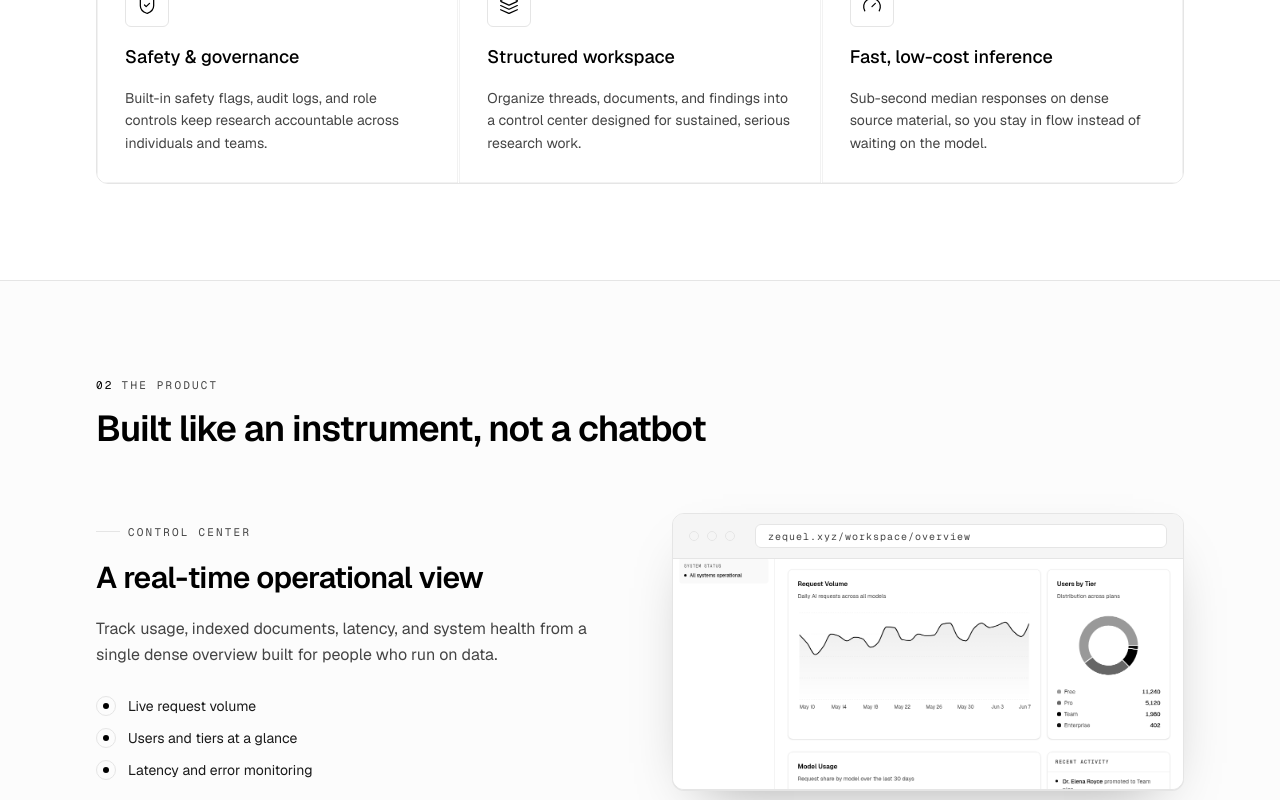
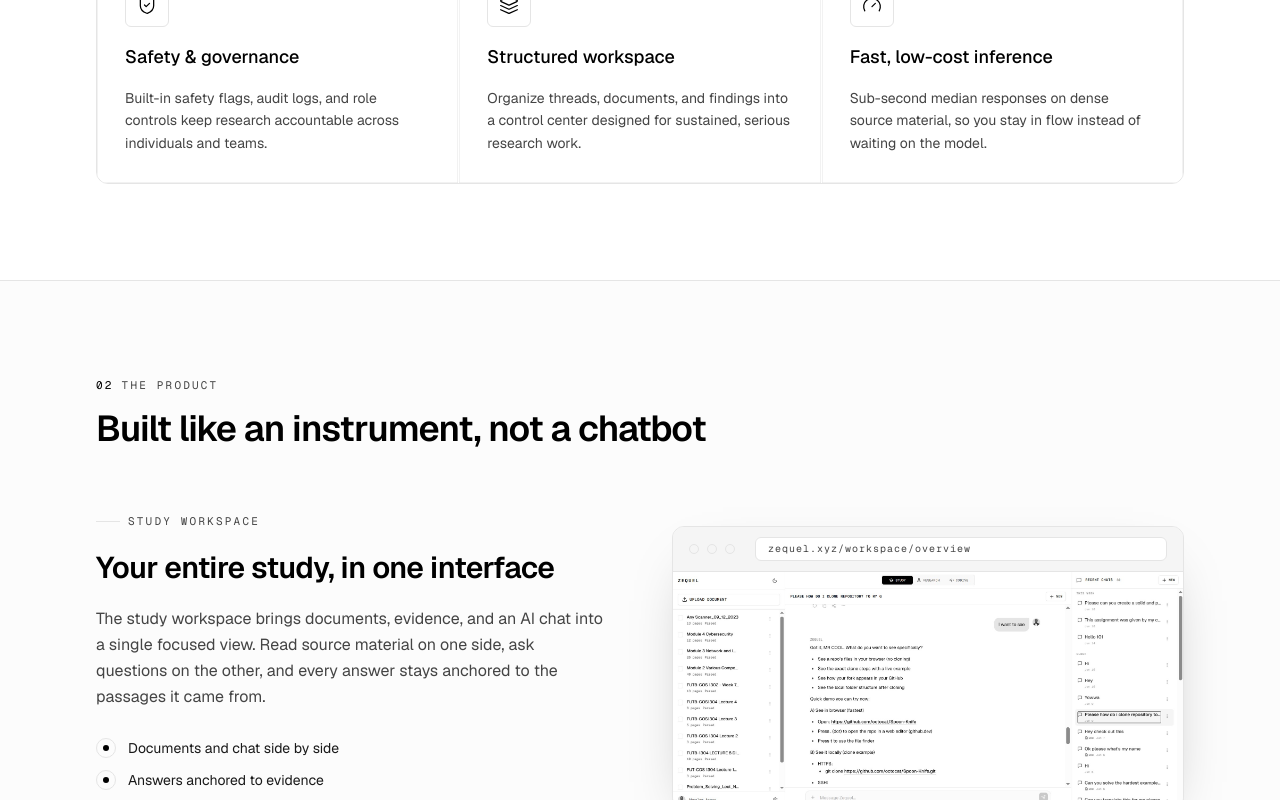
Before and after one commit to AbsalexLabs/zequel, a Next.js app in the folder apps/website/: page / in a window 1280 px wide. Shown: the part 2000-2800 px from the top of the page. Built offline with nearby package versions, Linux system fonts and the light colour scheme; no server answers; what @zequel/ui would draw is missing.

Commit message:
feat: switch hero section to video and update product showcase layout
Co-authored-by: Absalem Aroon <198504168+AbsalemAroon@users.noreply.github.com>

```diff
--- a/apps/website/components/site/hero.tsx
+++ b/apps/website/components/site/hero.tsx
@@ -49,9 +49,9 @@ export async function Hero() {
 
         <div className="relative mx-auto mt-16 max-w-5xl">
           <ProductFrame
-            src="/site/workspace-light.jpg"
-            srcDark="/site/workspace-dark.jpg"
-            alt="Zequel AI workspace showing document analysis and an evidence-backed chat"
+            videoSrc="/site/workspace-overview.mp4"
+            poster="/site/workspace-light.jpg"
+            alt="Zequel AI workspace in action — document analysis with an evidence-backed chat"
             label="zequel.xyz/workspace"
             priority
           />
--- a/apps/website/components/site/product-frame.tsx
+++ b/apps/website/components/site/product-frame.tsx
@@ -9,14 +9,20 @@ import { cn } from '@/lib/utils'
 export function ProductFrame({
   src,
   srcDark,
+  videoSrc,
+  poster,
   alt,
   label,
   className,
   priority,
 }: {
-  src: string
+  src?: string
   /** Optional dark-mode screenshot. When provided, it is shown in dark mode and `src` in light mode. */
   srcDark?: string
+  /** Optional video source. When provided, an autoplaying, muted, looping video is rendered instead of an image. */
+  videoSrc?: string
+  /** Poster image shown before the video loads, for fast perceived load. */
+  poster?: string
   alt: string
   label?: string
   className?: string
@@ -39,6 +45,20 @@ export function ProductFrame({
           </span>
         </div>
       </div>
+      {videoSrc ? (
+        <video
+          className="h-auto w-full"
+          src={videoSrc}
+          poster={poster}
+          autoPlay
+          muted
+          loop
+          playsInline
+          preload="auto"
+          aria-label={alt}
+        />
+      ) : (
+        <>
           <Image
             src={src || '/placeholder.svg'}
             alt={alt}
@@ -57,6 +77,8 @@ export function ProductFrame({
               className="hidden h-auto w-full dark:block"
             />
           )}
+        </>
+      )}
     </figure>
   )
 }
--- a/apps/website/components/site/product-showcase.tsx
+++ b/apps/website/components/site/product-showcase.tsx
@@ -2,15 +2,27 @@ import { SectionLabel } from '@/components/site/section-label'
 import { ProductFrame } from '@/components/site/product-frame'
 import { cn } from '@/lib/utils'
 
-const SHOWCASE = [
+type ShowcaseItem = {
+  label: string
+  title: string
+  body: string
+  src: string
+  srcDark?: string
+  alt: string
+  url: string
+  points: string[]
+}
+
+const SHOWCASE: ShowcaseItem[] = [
   {
-    label: 'Control Center',
-    title: 'A real-time operational view',
-    body: 'Track usage, indexed documents, latency, and system health from a single dense overview built for people who run on data.',
-    src: '/site/product-charts.png',
-    alt: 'Zequel analytics charts showing request volume and users by tier',
+    label: 'Study Workspace',
+    title: 'Your entire study, in one interface',
+    body: 'The study workspace brings documents, evidence, and an AI chat into a single focused view. Read source material on one side, ask questions on the other, and every answer stays anchored to the passages it came from.',
+    src: '/site/workspace-light.jpg',
+    srcDark: '/site/workspace-dark.jpg',
+    alt: 'Zequel study workspace showing a document alongside an evidence-backed AI chat',
     url: 'zequel.xyz/workspace/overview',
-    points: ['Live request volume', 'Users and tiers at a glance', 'Latency and error monitoring'],
+    points: ['Documents and chat side by side', 'Answers anchored to evidence', 'Everything saved to your study'],
   },
   {
     label: 'Safety Center',
@@ -65,7 +77,7 @@ export function ProductShowcase() {
                 </ul>
               </div>
               <div className={cn(i % 2 === 1 && 'lg:order-1')}>
-                <ProductFrame src={item.src} alt={item.alt} label={item.url} />
+                <ProductFrame src={item.src} srcDark={item.srcDark} alt={item.alt} label={item.url} />
               </div>
             </div>
           ))}
```
Also changed, not shown: 1 other file (tests, documents, lock files or other folders). Lines whose indentation alone changed are shown as unchanged.
